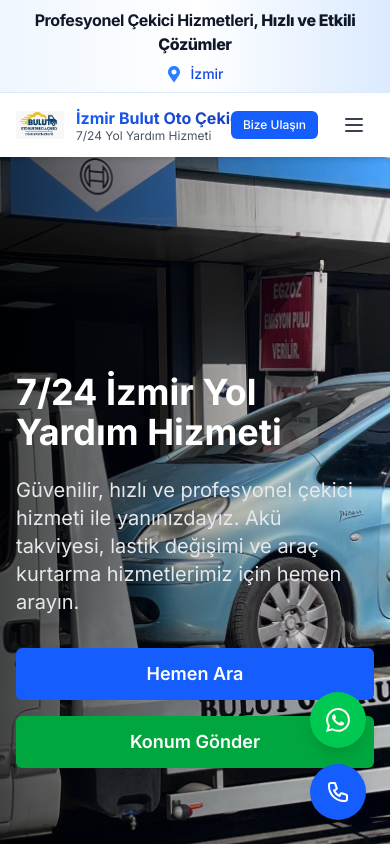
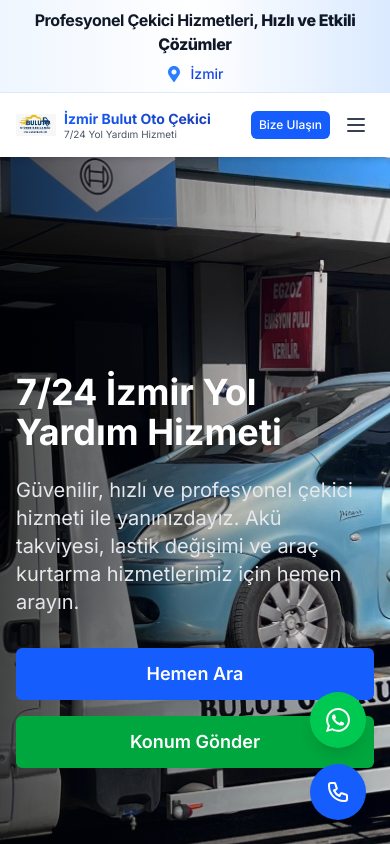
Before and after one commit to seberatolmez/cekici_website, a Next.js app: page / in a window 390 px wide. Shown: the top 844 px of the page. Built offline with nearby package versions, Linux system fonts and the light colour scheme.

Commit message:
fix: resolve responsive (mobile) design components

```diff
--- a/src/components/Navbar.tsx
+++ b/src/components/Navbar.tsx
@@ -35,21 +35,21 @@ const Navbar = () => {
         <div className="max-w-7xl mx-auto px-4 sm:px-6 lg:px-8">
           <div className="flex justify-between h-16">
             <div className="flex items-center">
-              <Link href="/" className="flex-shrink-0 flex items-center space-x-3">
-                <div className="relative h-12 w-12">
+              <Link href="/" className="flex-shrink-0 flex items-center space-x-2">
+                <div className="relative h-10 w-10 sm:h-12 sm:w-12">
                   <Image
                     src="/logo.jpeg"
                     alt="İzmir Bulut Oto Çekici"
                     fill
                     className="object-contain"
-                    sizes="(max-width: 768px) 48px, 48px"
+                    sizes="(max-width: 768px) 40px, 48px"
                   />
                 </div>
                 <div className="flex flex-col justify-center">
-                  <h1 className="text-base sm:text-lg font-bold bg-gradient-to-r from-blue-600 to-blue-800 bg-clip-text text-transparent leading-tight">
+                  <h1 className="text-sm sm:text-lg font-bold bg-gradient-to-r from-blue-600 to-blue-800 bg-clip-text text-transparent leading-tight">
                     İzmir Bulut Oto Çekici
                   </h1>
-                  <p className="text-xs sm:text-xs text-gray-600 leading-tight">
+                  <p className="text-[10px] sm:text-xs text-gray-600 leading-tight">
                     7/24 Yol Yardım Hizmeti
                   </p>
                 </div>
@@ -100,16 +100,16 @@ const Navbar = () => {
             </div>
 
             {/* Mobile menu button and call button */}
-            <div className="flex items-center space-x-4">
+            <div className="flex items-center space-x-2">
               <a
                 href={`tel:${phoneNumber.replace(/\s+/g, '')}`}
-                className="md:hidden bg-blue-600 text-white px-3 py-1.5 rounded-md text-xs font-medium hover:bg-blue-700 transition-colors whitespace-nowrap"
+                className="md:hidden bg-blue-600 text-white px-2 py-1.5 rounded-md text-xs font-medium hover:bg-blue-700 transition-colors whitespace-nowrap ml-auto"
               >
                 Bize Ulaşın
               </a>
               <button
                 onClick={() => setIsMenuOpen(!isMenuOpen)}
-                className="md:hidden inline-flex items-center justify-center p-2 rounded-md text-gray-700 hover:text-blue-600 hover:bg-gray-100 focus:outline-none focus:ring-2 focus:ring-inset focus:ring-blue-500"
+                className="md:hidden inline-flex items-center justify-center p-1.5 rounded-md text-gray-700 hover:text-blue-600 hover:bg-gray-100 focus:outline-none focus:ring-2 focus:ring-inset focus:ring-blue-500"
               >
                 <span className="sr-only">Menüyü aç</span>
                 {isMenuOpen ? (
```
